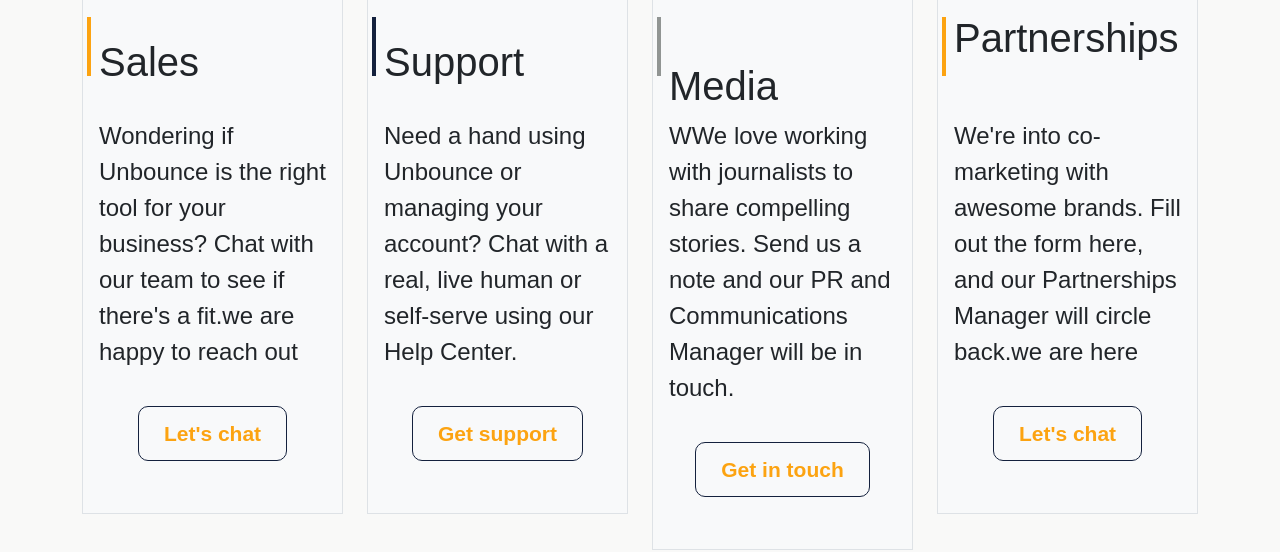
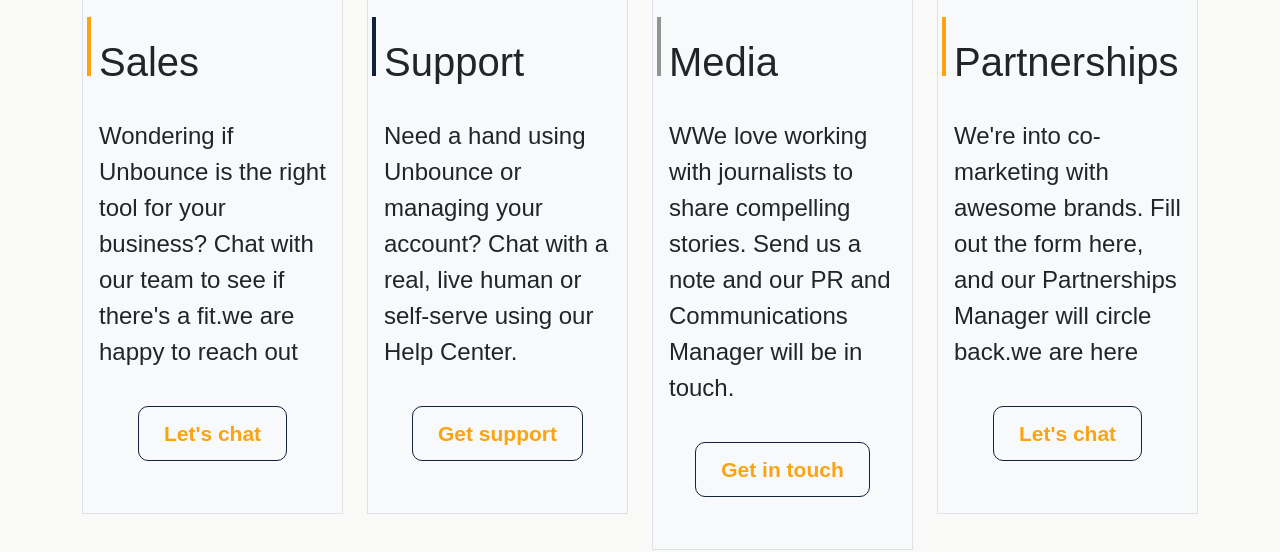
Before and after one commit to kapilinania/store2.0.github.io, a plain HTML site: page contact.html in a window 1280 px wide. Shown: the part 409-961 px from the top of the page. Drawn offline with nearby package versions, Linux system fonts and the light colour scheme; no server answers.

Commit message:
Add files via upload

```diff
--- a/contact.html
+++ b/contact.html
@@ -123,8 +123,8 @@
                       </div>
                       <div class="col-12 col-sm-12 col-md-3 col-xl-3 col-lg-3">
                         <div class="p-3 border bg-light">
-                            <div class="row ">
-                                <div class="col-12  col-md-12 col-sm-12 col-lg-12 pt-5 "><h1>Media</h1></div>
+                            <div class="row pt-4">
+                                <div class="col-12  col-md-12 col-sm-12 col-lg-12 pb-4 "><h1>Media</h1></div>
                                 <div class="borderdata2"></div>
                                 <div class="col-12  col-md-12 col-sm-12 col-lg-12  fs-4 text-justify">WWe love working with journalists to share compelling stories. Send us a note and our PR and Communications Manager will be in touch.</div>
                                 <div class="col-12  col-md-12 col-sm-12 col-lg-12 pb-5 pt-5 ">
@@ -137,10 +137,10 @@
                       </div>
                       <div class="col-12 col-sm-12 col-md-3 col-xl-3 col-lg-3">
                         <div class="p-3 border bg-light">
-                            <div class="row ">
-                                <div class="col-12  col-md-12 col-sm-12 col-lg-12 " ><h1>Partnerships</h1></div>
+                            <div class="row pt-4">
+                                <div class="col-12  col-md-12 col-sm-12 col-lg-12 pb-4 " ><h1>Partnerships</h1></div>
                                 <div class="borderdata3"></div>
-                                <div class="col-12  col-md-12 col-sm-12 col-lg-12  pt-5 fs-4 text-justify">We're into co-marketing with awesome brands. Fill out the form here, and our Partnerships Manager will circle back.we are here</div>
+                                <div class="col-12  col-md-12 col-sm-12 col-lg-12  fs-4 text-justify">We're into co-marketing with awesome brands. Fill out the form here, and our Partnerships Manager will circle back.we are here</div>
                                 <div class="col-12  col-md-12 col-sm-12 col-lg-12  pb-5 pt-5">
                                     <div class="row">
                                         <div class="col-12  col-md-12 col-sm-12 col-lg-12  text-center "><a href="" class="let_chat">Let's chat</a></div>
```
